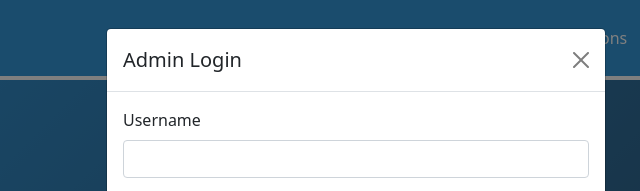
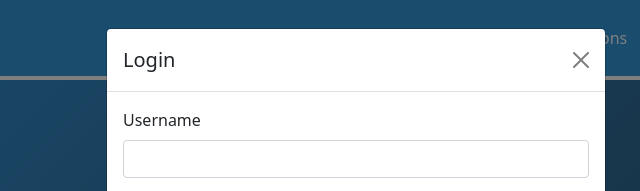
Before and after one commit to LordZexn0/cleantec-logistics, a website: page index.html in a window 1280 px wide. Both pictures are taken after a click on the button "Login". Shown: the top 191 px of the page, 284-924 px from the left. Drawn offline with nearby package versions, Linux system fonts and the light colour scheme.

Commit message:
Update login button and prepare for deployment

```diff
--- a/index.html
+++ b/index.html
@@ -74,7 +74,7 @@
             <div class="modal-dialog">
                 <div class="modal-content">
                     <div class="modal-header">
-                        <h5 class="modal-title" id="loginModalLabel">Admin Login</h5>
+                        <h5 class="modal-title" id="loginModalLabel">Login</h5>
                         <button type="button" class="btn-close" data-bs-dismiss="modal" aria-label="Close"></button>
                     </div>
                     <div class="modal-body">
```
